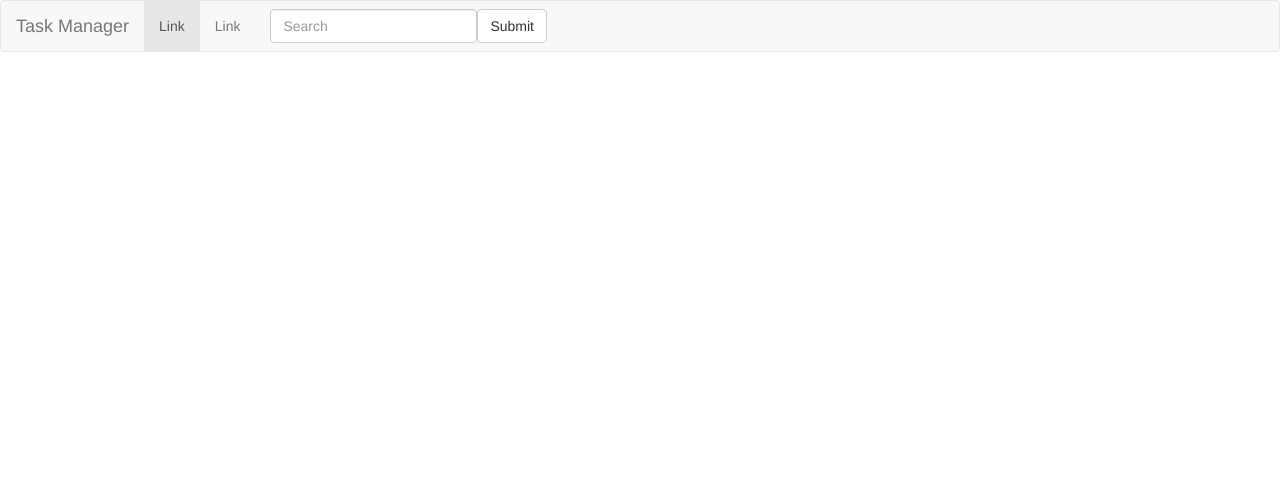
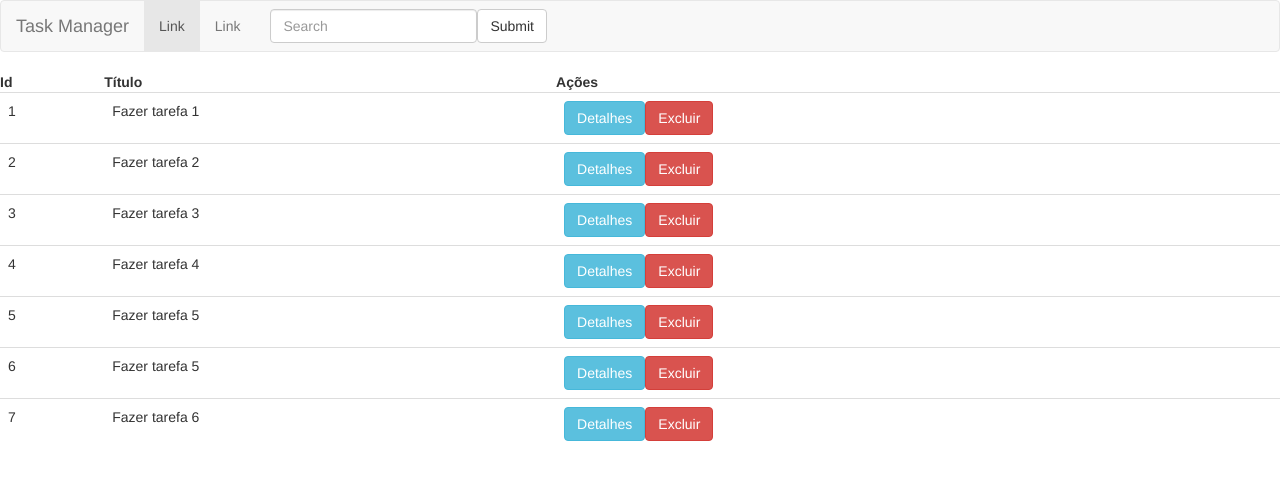
Before and after one commit to Rochamarc/TaskManager-FrontEnd, an Angular app: page /tasks in a window 1280 px wide. Shown: the top 480 px of the page. Built offline with nearby package versions, Linux system fonts and the light colour scheme.

Commit message:
feat: adding tasks component

```diff
--- a/src/app/app.component.html
+++ b/src/app/app.component.html
@@ -1 +1,2 @@
 <navbar></navbar>
+<tasks></tasks>
--- a/src/app/app.module.ts
+++ b/src/app/app.module.ts
@@ -3,11 +3,13 @@
 
 import { AppComponent } from './app.component';
 import { NavbarComponent } from './navbar/navbar.component';
+import { TasksComponent } from './tasks/tasks.component';
 
 @NgModule({
   declarations: [
     AppComponent,
-    NavbarComponent
+    NavbarComponent,
+    TasksComponent
   ],
   imports: [
     BrowserModule
--- /dev/null
+++ b/src/app/tasks/tasks.component.html
@@ -0,0 +1,18 @@
+<table class="table">
+  <thead>
+    <th>Id</th>
+    <th>Título</th>
+    <th>Ações</th>
+  </thead>
+
+  <tbody>
+    <tr *ngFor="let task of tasks">
+      <td>{{ task.id }}</td>
+      <td>{{ task.title }}</td>
+      <td>
+        <button class="btn btn-info">Detalhes</button>
+        <button class="btn btn-danger">Excluir</button>
+      </td>
+    </tr>
+  </tbody>
+</table>
--- /dev/null
+++ b/src/app/tasks/tasks.component.ts
@@ -0,0 +1,29 @@
+import { Component, OnInit } from '@angular/core';
+
+
+const TASKS: Array<any> = [
+  { id: 1, title: 'Fazer tarefa 1' },
+  { id: 2, title: 'Fazer tarefa 2' },
+  { id: 3, title: 'Fazer tarefa 3' },
+  { id: 4, title: 'Fazer tarefa 4' },
+  { id: 5, title: 'Fazer tarefa 5' },
+  { id: 6, title: 'Fazer tarefa 5' },
+  { id: 7, title: 'Fazer tarefa 6' }
+];
+
+@Component({
+  selector: 'tasks',
+  templateUrl: './tasks.component.html',
+  styleUrls: ['./tasks.component.css']
+})
+
+export class TasksComponent implements OnInit {
+  public tasks;
+
+  constructor() { }
+
+  ngOnInit() {
+    this.tasks = TASKS;
+  }
+
+}
```
Also changed, not shown: src/app/tasks/tasks.component.css (added), 1 other file (tests, documents, lock files or other folders).
